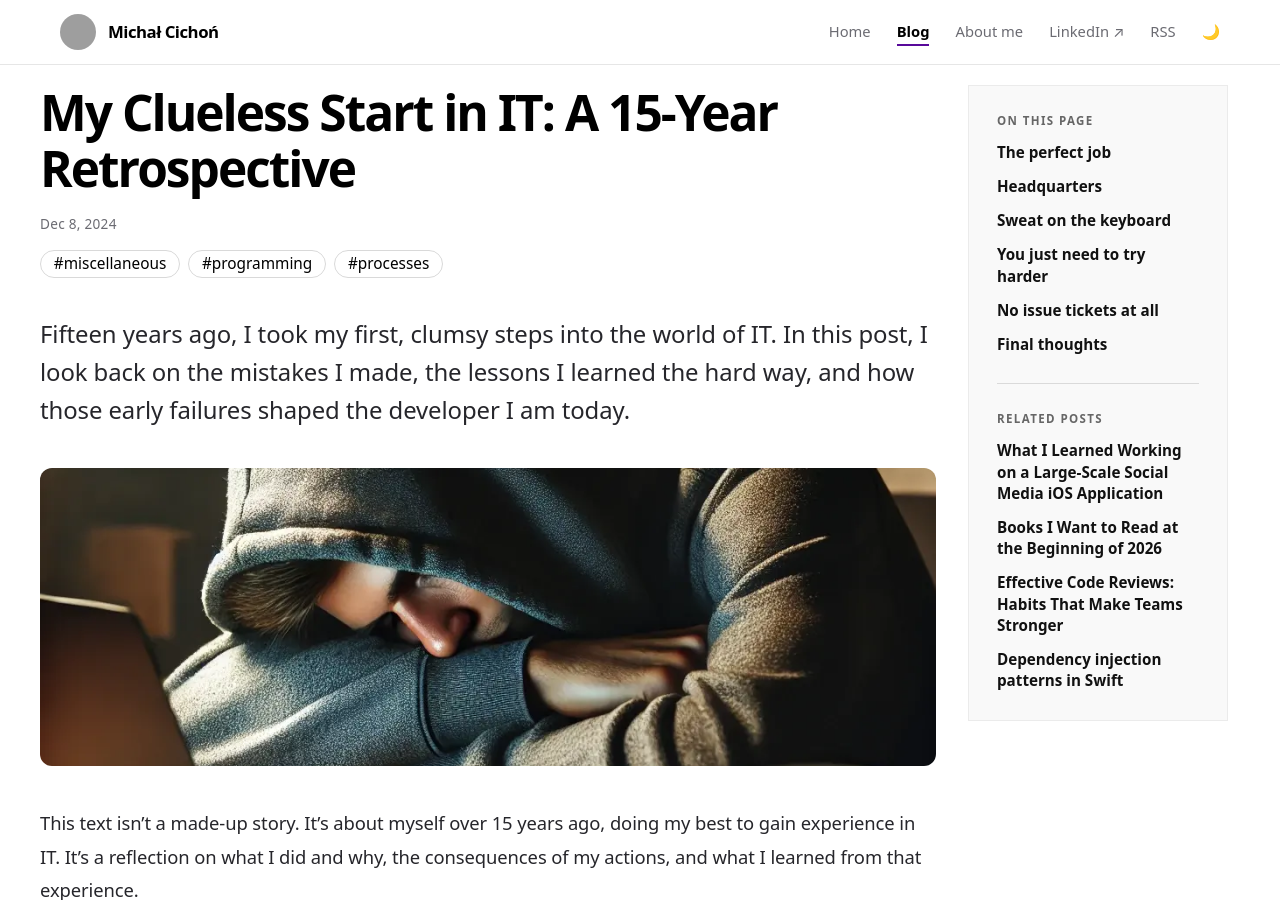
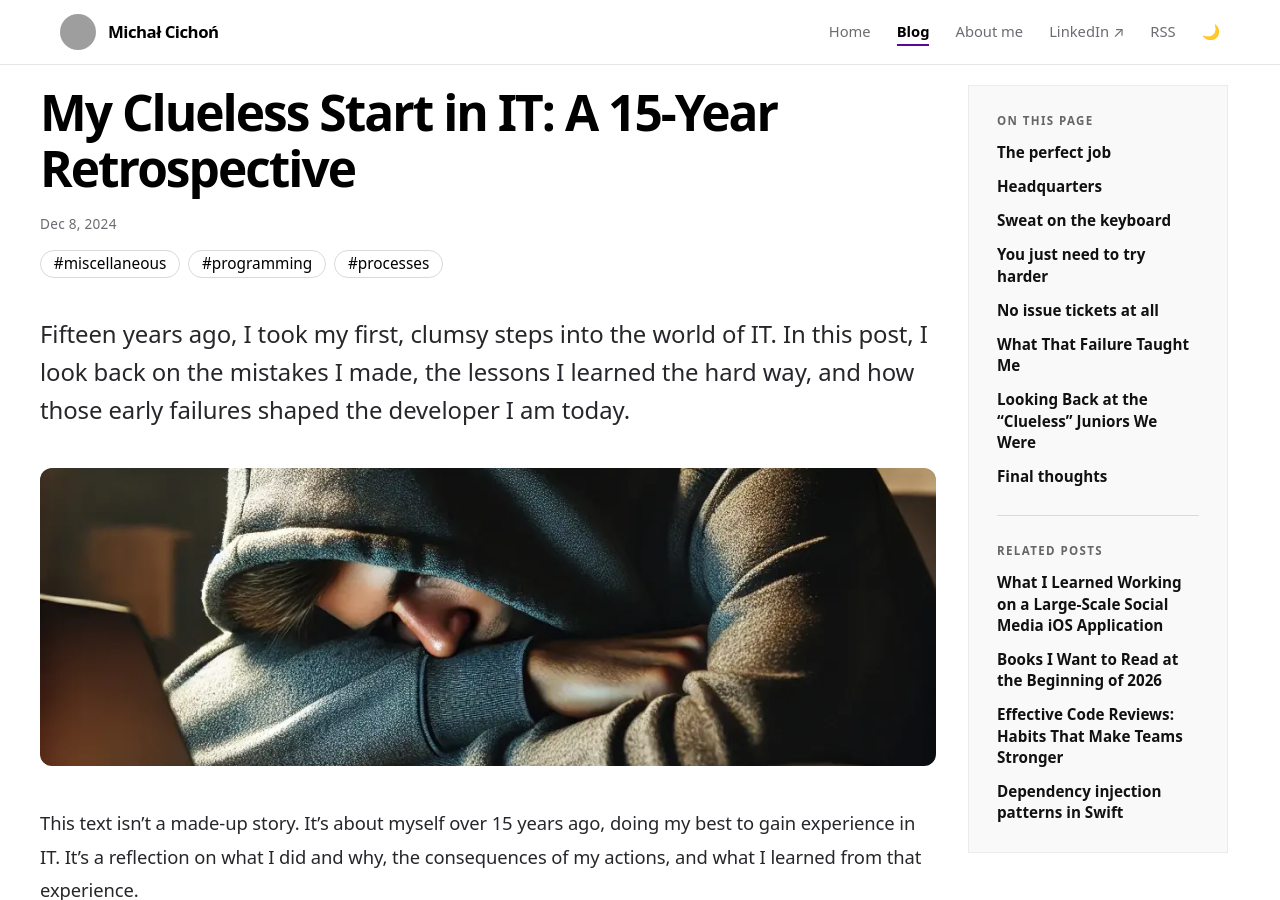
Before and after one commit to michalcichon/michalcichon.github.io, a Jekyll site: the page built from _posts/2024-12-08-my-clueless-start-in-it-15-year-retrospective.md, in a window 1280 px wide and 900 px high. Built offline with Jekyll 4.4.1, drawn with Linux system fonts in a browser that asks for light colours; comment, search, counter and statistics services are not loaded; grey boxes are pictures that could not be loaded.

Commit message:
fix typo

```diff
--- a/_posts/2024-12-08-my-clueless-start-in-it-15-year-retrospective.md
+++ b/_posts/2024-12-08-my-clueless-start-in-it-15-year-retrospective.md
@@ -94,7 +94,7 @@
 
 I even considered giving the money back, feeling like I had let them down so badly. Thankfully, several wiser people advised me against it.
 
-### What That Failure Taught Me
+## What That Failure Taught Me
 
 It took me years to untangle what actually happened that summer. As a beginner, it’s easy to internalize systemic breakdowns as personal flaws. I assumed I failed because I wasn't smart enough or didn't work hard enough. Today, I see it for what it was: a complete collapse of communication, scope management, and professional boundaries.
 
@@ -104,7 +104,7 @@
 * **I build in public and deliver incrementally.** Instead of a multi-month "big bang" rewrite where everyone sits in the dark waiting for a grand reveal, I push small, verifiable changes early. If a project is going off the rails, everyone needs to see it in week two, not month three.
 * **I protect my boundaries and my health.** The most dangerous impulse of an eager developer is trying to compensate for broken management by burning personal health. I no longer hide "learning time" or quietly absorb impossible demands. Raising red flags early isn't stepping out of line—it is a core responsibility of an engineer.
 
-### Looking Back at the "Clueless" Juniors We Were
+## Looking Back at the "Clueless" Juniors We Were
 
 When I work with junior developers today, I often spot that same quiet panic I felt 15 years ago.
 
```
